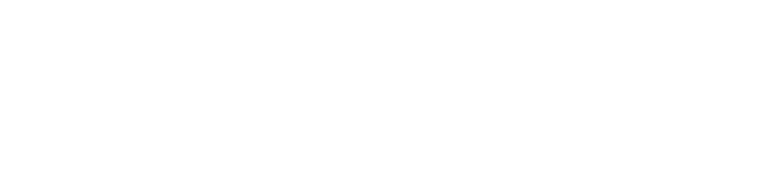
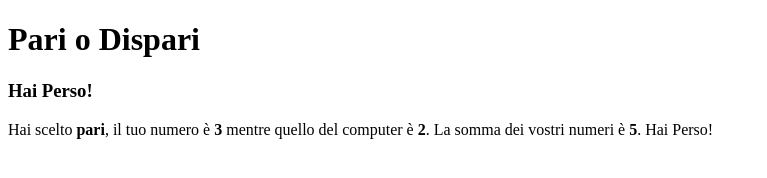
Before and after one commit to LarisaGimbu/js-paliedispari, a plain HTML site: page pari-e-dispari/index.html in a window 1280 px wide. Shown: the whole page, without its empty margins (0-767 px from the left). Drawn offline with Linux system fonts and the light colour scheme.

Commit message:
pari o dispari function

```diff
--- a/pari-e-dispari/index.html
+++ b/pari-e-dispari/index.html
@@ -7,7 +7,8 @@
   <title>Document</title>
 </head>
 <body>
-
+  <h1>Pari o Dispari</h1>
+  <p id="text"></p>
 
 
   <script src="js/script.js"></script>
--- a/pari-e-dispari/js/script.js
+++ b/pari-e-dispari/js/script.js
@@ -6,14 +6,28 @@
   Dichiariamo chi ha vinto.
 */
 
+const userChoice = 'pari';
 const userNumber = 3; //prompt
+const text = document.getElementById('text');
 
 let computerNumber = getRandomNumber(1, 5);
-console.log(computerNumber);
+// console.log(computerNumber);
 
 function getRandomNumber (min, max){
   return Math.floor(Math.random()*(max - min +1) +min);
 }
 
 let somma = userNumber + computerNumber;
-console.log(somma);
+// console.log(somma);
+
+
+let output = pariODispari(somma);
+text.innerHTML = output;
+
+function pariODispari (numero){
+  if(((numero % 2) && (userChoice==='dispari')) || ((numero % 2 === 0) && (userChoice === 'pari'))) {
+    return `<h3>Hai Vinto!</h3> Hai scelto <strong>${userChoice}</strong>, il tuo numero è <strong>${userNumber}</strong> mentre quello del computer è <strong>${computerNumber}</strong>. La somma dei vostri numeri è <strong>${somma}</strong>. `;
+  }
+
+  return `<h3>Hai Perso!</h3> Hai scelto <strong>${userChoice}</strong>, il tuo numero è <strong>${userNumber}</strong> mentre quello del computer è <strong>${computerNumber}</strong>. La somma dei vostri numeri è <strong>${somma}</strong>. Hai Perso!`;
+}
```
